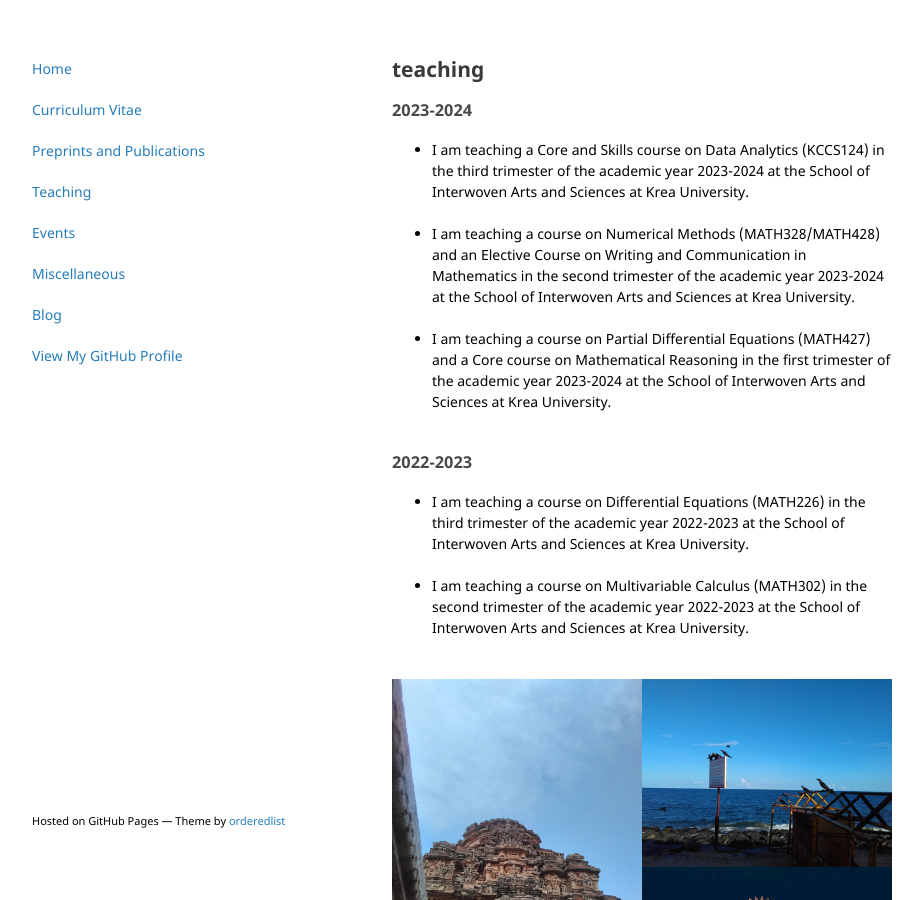
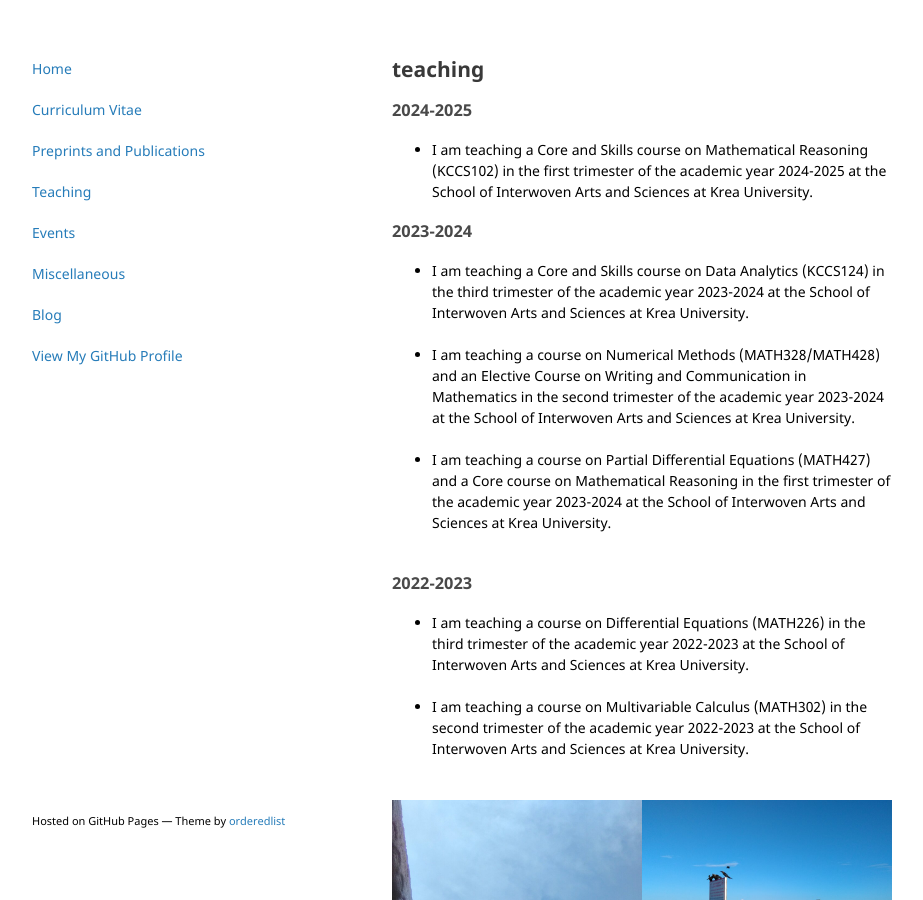
Before and after one commit to vivektewary/vivektewary.github.io, a Jekyll site: the page built from teaching.html, in a window 1280 px wide and 900 px high. Shown: the whole window, without its empty margins (178-1101 px from the left). Built offline with Jekyll 4.4.1, drawn with Linux system fonts in a browser that asks for light colours.

Commit message:
Update teaching.html

```diff
--- a/teaching.html
+++ b/teaching.html
@@ -3,6 +3,14 @@ layout: default
 title: Home
 ---
 <h2>{{ "Teaching" | downcase }}</h2>
+
+<h3>{{ "2024-2025" | downcase }}</h3>
+
+<p>
+<ul>
+<li>I am teaching a Core and Skills course on Mathematical Reasoning (KCCS102) in the first trimester of the academic year 2024-2025 at the School of Interwoven Arts and Sciences at Krea University.</li>
+</ul>
+</p>
 
 <h3>{{ "2023-2024" | downcase }}</h3>
 
```
